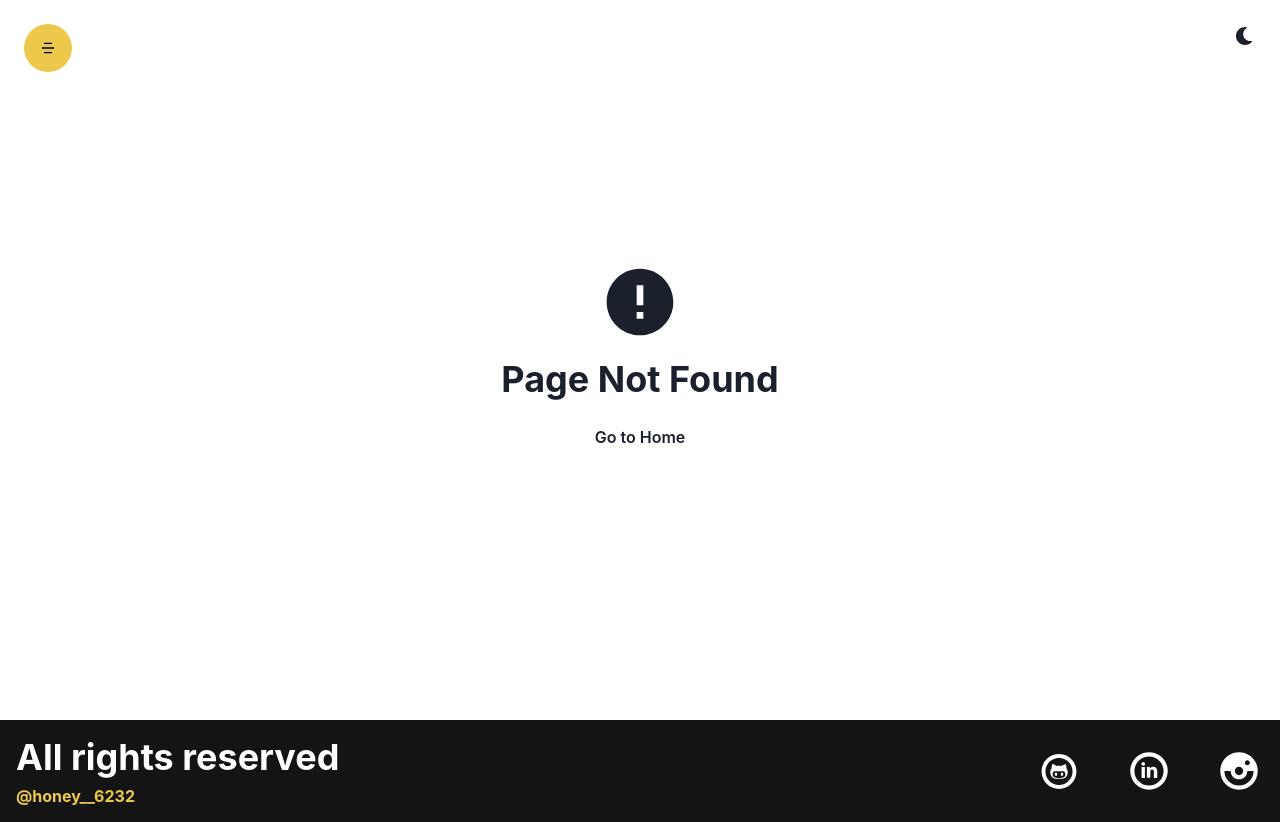
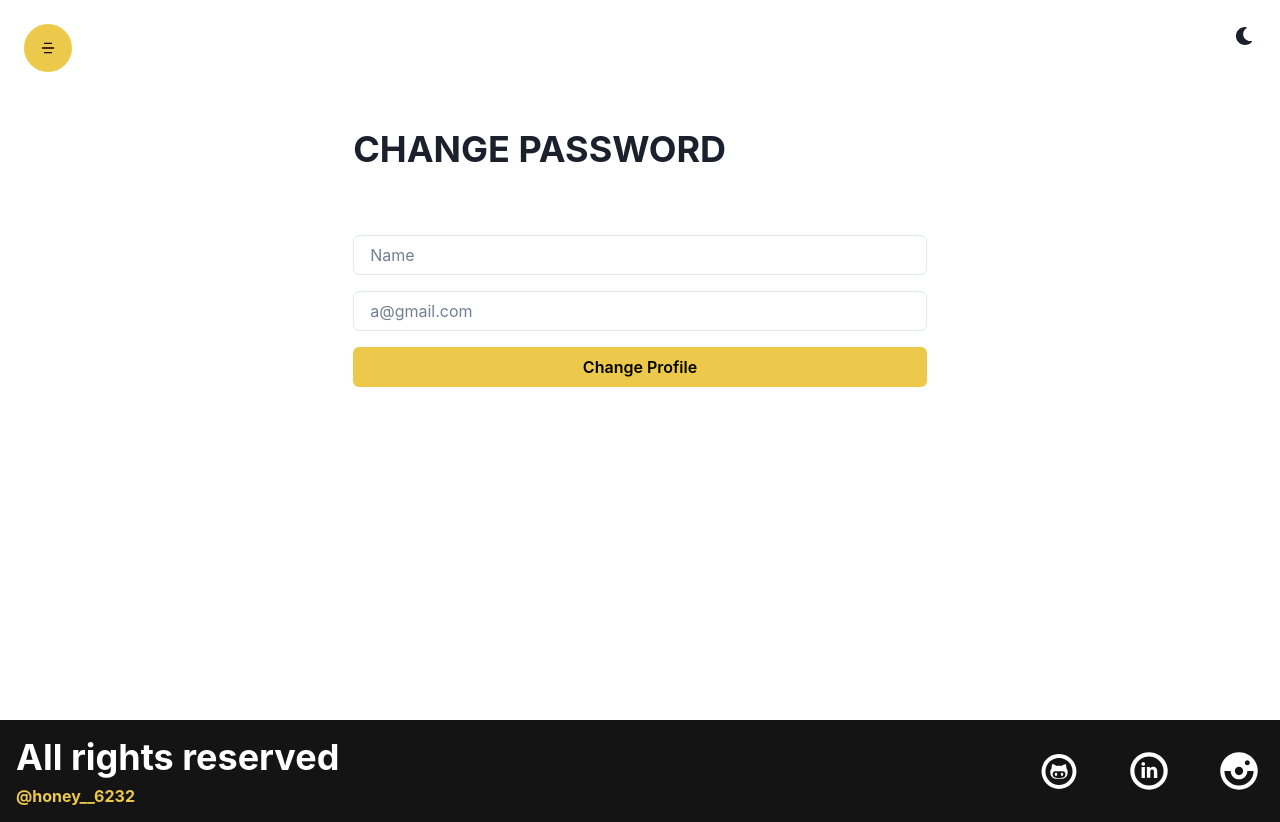
Before and after one commit to Anamika1-cpu/course-website-MERN, a React (Create React App) app: page /updateProfile in a window 1280 px wide. Before the commit this address had no page. Built offline with nearby package versions, Linux system fonts and the light colour scheme.

Commit message:
chnage password and update profile page created

```diff
--- a/src/App.js
+++ b/src/App.js
@@ -17,6 +17,8 @@
 import PaymentSuccess from './components/Payment/PaymentSuccess/PaymentSuccess';
 import CoursePage from './components/CoursePage/CoursePage';
 import Profile from './components/Profile/Profile';
+import UpdateProfile from './components/Profile/UpdateProfile';
+import ChangePassword from './components/Profile/ChangePassword';
 
 const App = () => {
   window.addEventListener('contextmenu', e => {
@@ -31,6 +33,8 @@
         <Route path="/contact" element={<Contact />} />
         <Route path="/courses" element={<Courses />} />
         <Route path="/profile" element={<Profile />} />
+        <Route path="/updateProfile" element={<UpdateProfile />} />
+        <Route path="/changePassword" element={<ChangePassword />} />
         <Route path="/course/:id" element={<CoursePage />} />
         <Route path="/login" element={<Login />} />
         <Route path="/register" element={<Register />} />
--- /dev/null
+++ b/src/components/Profile/ChangePassword.jsx
@@ -0,0 +1,37 @@
+import { Button, Container, Heading, Input, VStack } from '@chakra-ui/react'
+import React, { useState } from 'react'
+
+const ChangePassword = () => {
+    const [oldPassword, setOldPassword] = useState("")
+    const [newPassword, setNewPassword] = useState("")
+    return (
+        <Container py={'16'} minH={'90vh'}>
+            <form action="">
+                <Heading my={'16'} textAlign={["center", "left"]} textTransform={'uppercase'}>
+                    Change Password
+                </Heading>
+                <VStack spacing={['10', '4']}>
+                    <Input
+                        required
+                        value={oldPassword}
+                        onClick={(e) => { setOldPassword(e.target.value) }}
+                        placeholder='Enter Old Password'
+                        focusBorderColor='yellow.500'
+                        type='password'
+                    />
+                    <Input
+                        required
+                        value={newPassword}
+                        onClick={(e) => { setNewPassword(e.target.value) }}
+                        placeholder='Enter New Password'
+                        focusBorderColor='yellow.500'
+                        type='password'
+                    />
+                    <Button colorScheme='yellow' w={'full'}>Change</Button>
+                </VStack>
+            </form>
+        </Container>
+    )
+}
+
+export default ChangePassword
--- /dev/null
+++ b/src/components/Profile/UpdateProfile.jsx
@@ -0,0 +1,35 @@
+import { Button, Container, Heading, Input, VStack } from '@chakra-ui/react'
+import React, { useState } from 'react'
+
+const UpdateProfile = () => {
+    const [email, setEmail] = useState("")
+    const [name, setName] = useState("")
+    return (
+        <Container py={'16'} minH={'90vh'}>
+            <form action="">
+                <Heading my={'16'} textAlign={["center", "left"]} textTransform={'uppercase'}>
+                    Change Password
+                </Heading>
+                <VStack spacing={['10', '4']}>
+                    <Input
+                        value={name}
+                        onClick={(e) => { setName(e.target.value) }}
+                        placeholder='Name '
+                        focusBorderColor='yellow.500'
+                        type='text'
+                    />
+                    <Input
+                        value={email}
+                        onClick={(e) => { setEmail(e.target.value) }}
+                        placeholder='a@gmail.com'
+                        focusBorderColor='yellow.500'
+                        type='email'
+                    />
+                    <Button colorScheme='yellow' w={'full'}>Change Profile</Button>
+                </VStack>
+            </form>
+        </Container>
+    )
+}
+
+export default UpdateProfile
```
